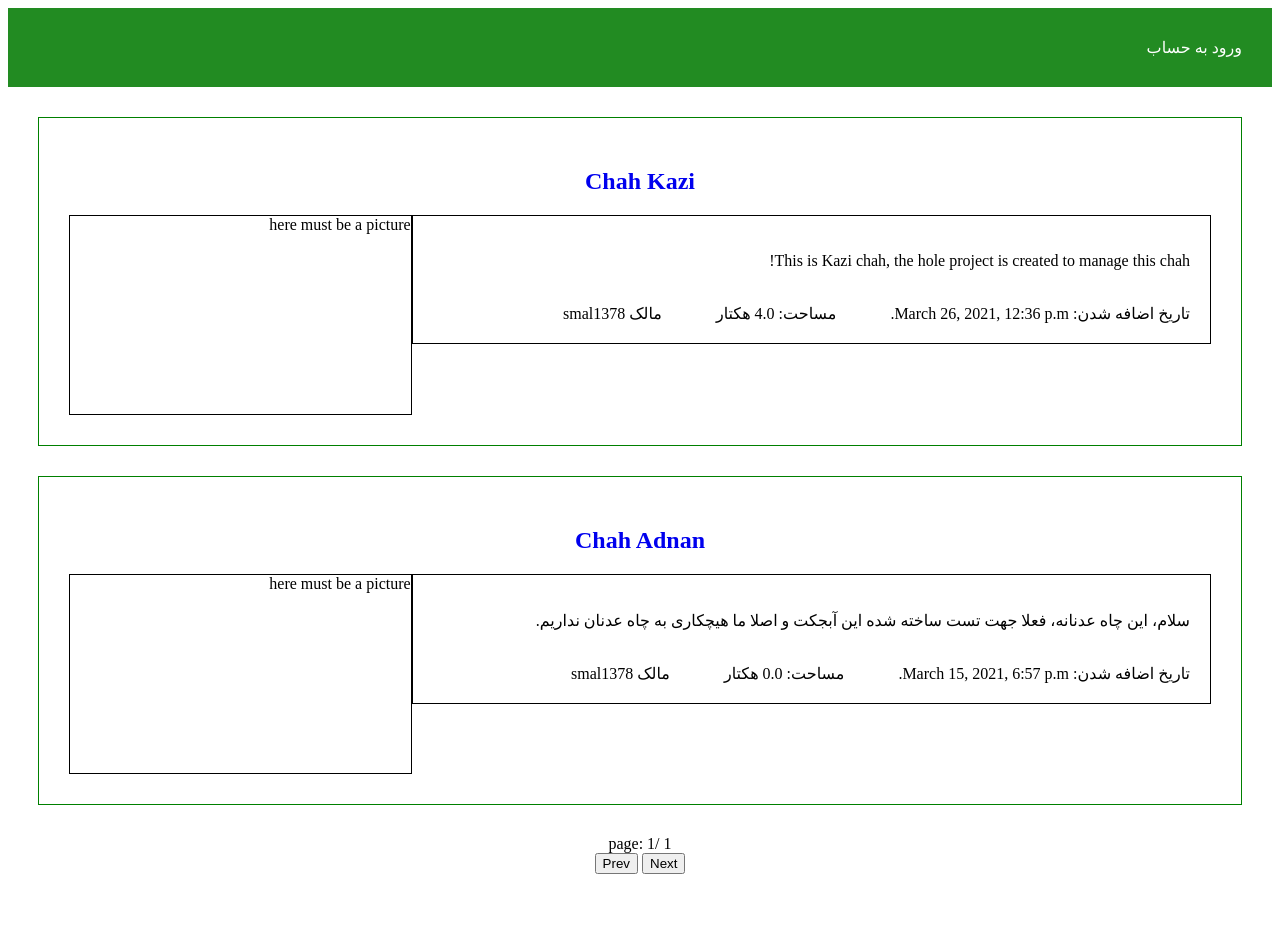
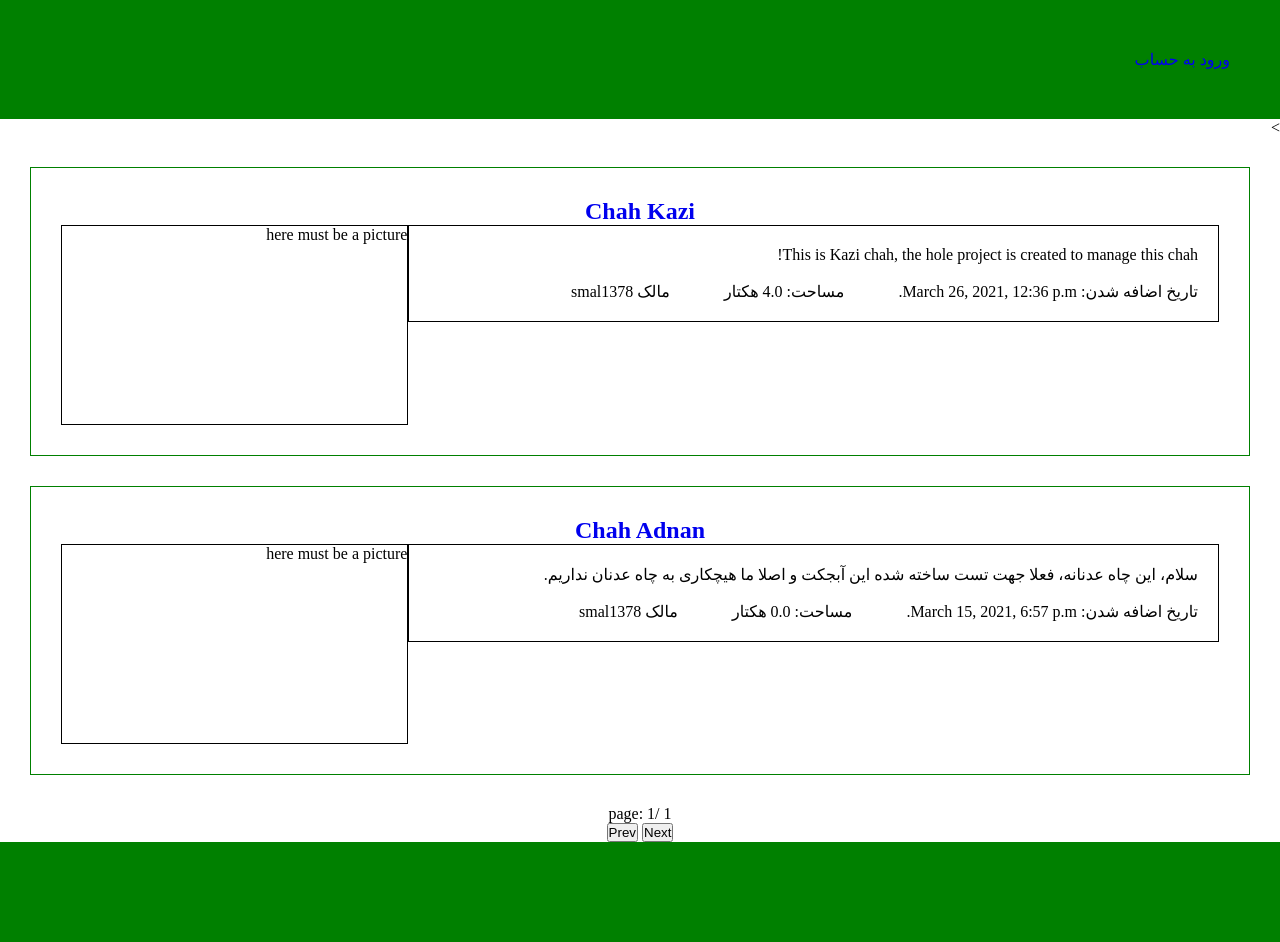
Before and after one commit to smal1378/Kazi, a Django app: page / in a window 1280 px wide. Before the commit the page ends 874 px from the top, so only its background shows below. Run offline with Django 3.2, Linux system fonts and the light colour scheme; data comes from the database, SQL or seed files in the repository.

Commit message:
add base.html and base.css as parent for inheritance

```diff
--- /dev/null
+++ b/maps/static/maps/base.css
@@ -0,0 +1,12 @@
+* {
+    margin: 0;
+    padding: 0;
+}
+header {
+    background-color: green;
+    padding: 50px;
+}
+footer {
+    background-color: green;
+    padding: 50px;
+}
--- /dev/null
+++ b/maps/templates/maps/base.html
@@ -0,0 +1,35 @@
+<!DOCTYPE html>
+<html lang="en">
+<head>
+    <meta charset="UTF-8">
+    {% load static %}
+    <link rel="stylesheet" href="{% static 'maps/base.css' %}">
+    {% block link_css %}
+    {% endblock %}
+    <title>{% block title %}{% endblock %}</title>
+</head>
+<body>
+    {% block header %}
+        <header>
+        <div>
+            {% if user is none %}
+                <a href="{% url 'login' %}">ورود به حساب</a>
+            {% else %}
+                <a href="#">{{ user }}</a>
+            {% endif %}
+        </div>
+        <!-- .username -->
+        </header>>
+    <!-- .header -->
+    {% endblock %}
+
+    {% block content %}
+    {% endblock %}
+
+    {% block footer %}
+    <footer>
+
+    </footer>
+    {% endblock %}
+</body>
+</html>
--- a/maps/templates/maps/home.html
+++ b/maps/templates/maps/home.html
@@ -1,23 +1,16 @@
 <!DOCTYPE html>
 <html lang="FA">
 <head>
+    {% extends "maps/base.html" %}
     <meta charset="UTF-8">
-    <title>Kazi</title>
     {% load static %}
+    {% block link_css %}
     <link rel="stylesheet" href="{% static 'maps/home.css' %}">
+    {% endblock %}
+    <title>{% block title %} Kazi | Home {% endblock %}</title>
 </head>
 <body>
-    <div class="header">
-        <div>
-            {% if user is none %}
-                <a href="{% url 'login' %}">ورود به حساب</a>
-            {% else %}
-                <a href="#">{{ user }}</a>
-            {% endif %}
-        </div>
-        <!-- .username -->
-    </div>
-    <!-- .header -->
+    {% block content %}
     {% for map in maps %}
     <div class="map">
         <a href="#"><h2>{{ map.name }}</h2></a>
@@ -46,5 +39,7 @@
         </form>
     </div>
     <!--pagination -->
+    {% endblock %}
+
 </body>
 </html>
```
